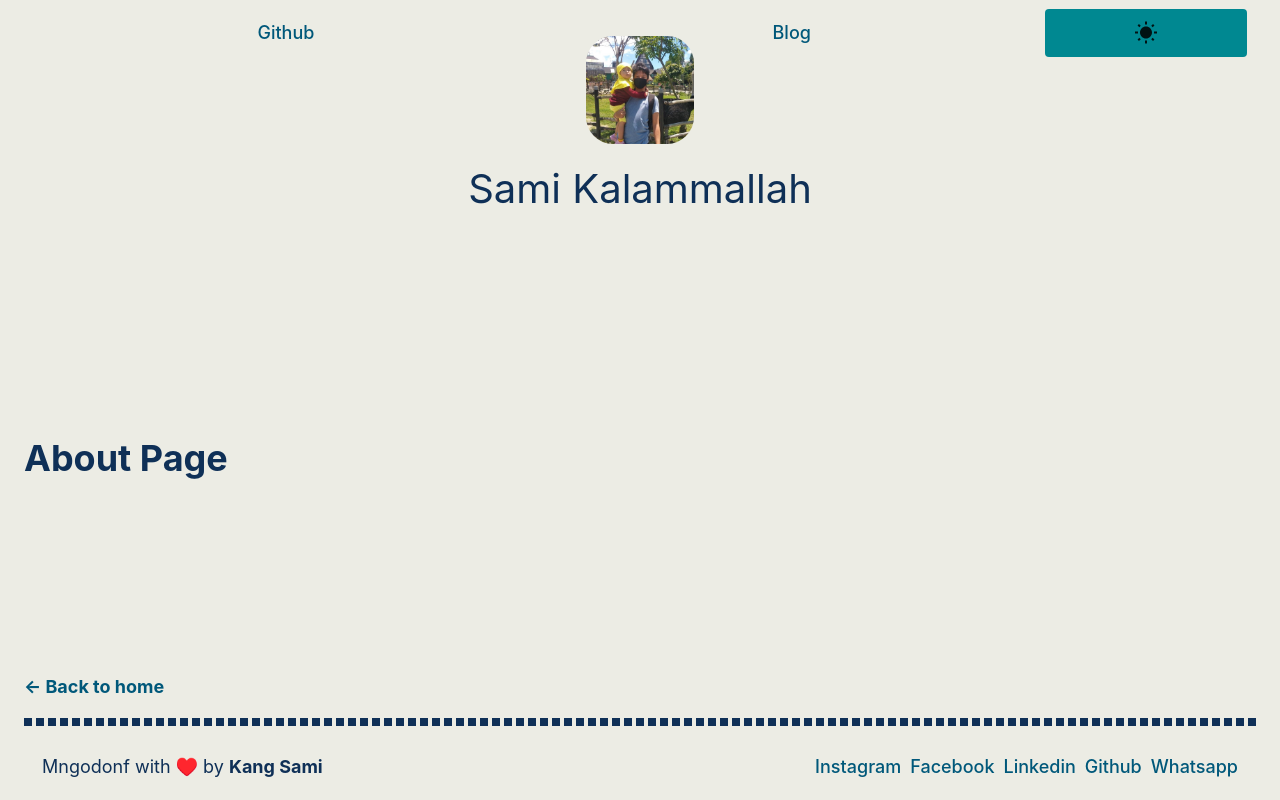
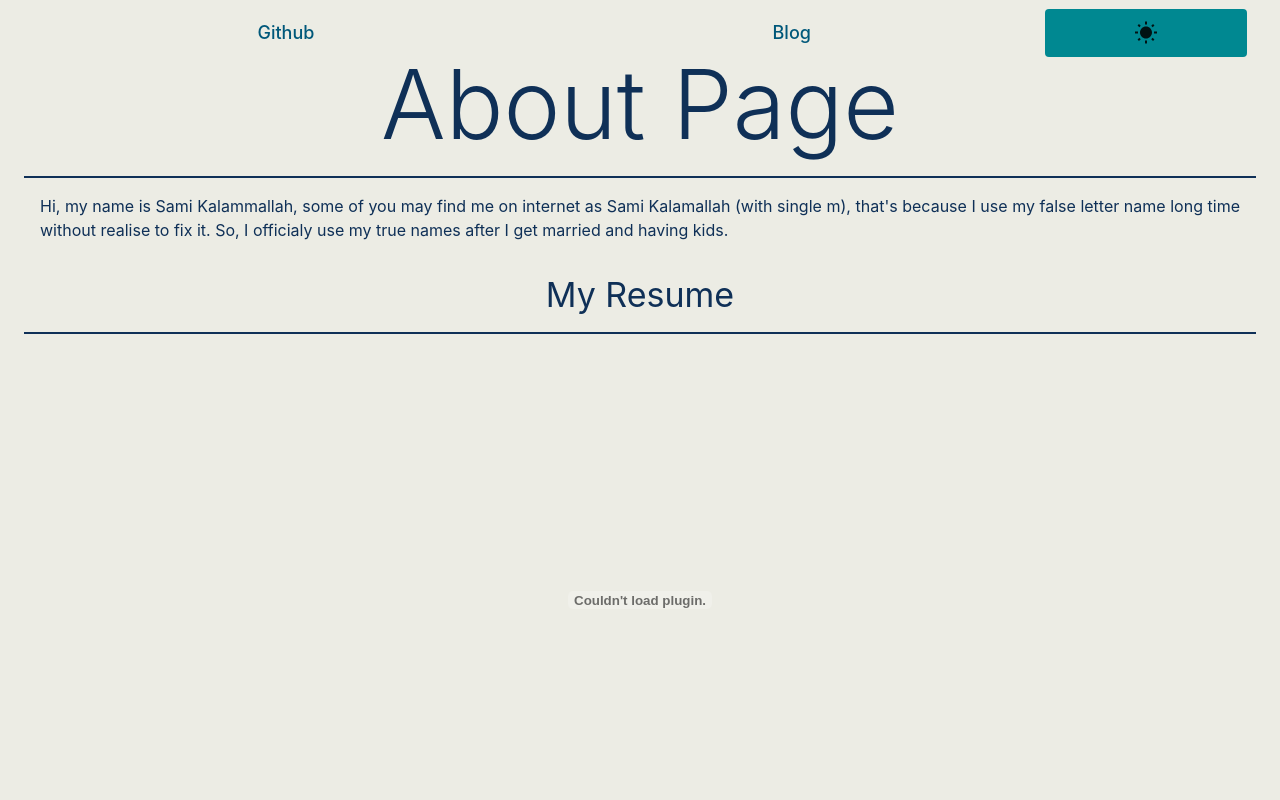
Before and after one commit to SamX23/my-blog, a Next.js app: page /about in a window 1280 px wide. Shown: the top 800 px of the page. Built offline with nearby package versions, Linux system fonts and the light colour scheme.

Commit message:
Update : create basic layout

```diff
--- a/pages/about.tsx
+++ b/pages/about.tsx
@@ -1,14 +1,47 @@
+import { makeStyles } from "@material-ui/core/styles";
 import Grid from "@material-ui/core/Grid";
+import Box from "@material-ui/core/Box";
+import Typography from "@material-ui/core/Typography";
 import { Layout } from "../src/components";
+import EmbedPdf from "../src/components/pdfEmbed";
 
-const about = () => (
-  <Layout>
-    <Grid container>
-      <Grid item>
-        <h1>About Page</h1>
-      </Grid>
-    </Grid>
-  </Layout>
-);
+const useStyles = makeStyles({
+  container: {
+    padding: "1.5rem 0",
+  },
+});
+
+const about = () => {
+  const aboutPage = "CV and Portfolio of Sami";
+  const classes = useStyles();
+
+  return (
+    <Layout noHero siteTitle={aboutPage}>
+      <Box mt={3}>
+        <Grid container className={classes.container}>
+          <Grid item xs={12}>
+            <Typography variant="h1">
+              <Box textAlign="center" borderBottom={2} pb={2}>
+                About Page
+              </Box>
+            </Typography>
+            <Typography variant="body1">
+              <Box p={2} textAlign="justify">
+                Hi, my name is Sami Kalammallah, some of you may find me on
+                internet as Sami Kalamallah (with single m), that&apos;s because
+                I use my false letter name long time without realise to fix it.
+                So, I officialy use my true names after I get married and having
+                kids.
+              </Box>
+            </Typography>
+          </Grid>
+          <Grid item xs={12}>
+            <EmbedPdf />
+          </Grid>
+        </Grid>
+      </Box>
+    </Layout>
+  );
+};
 
 export default about;
```
